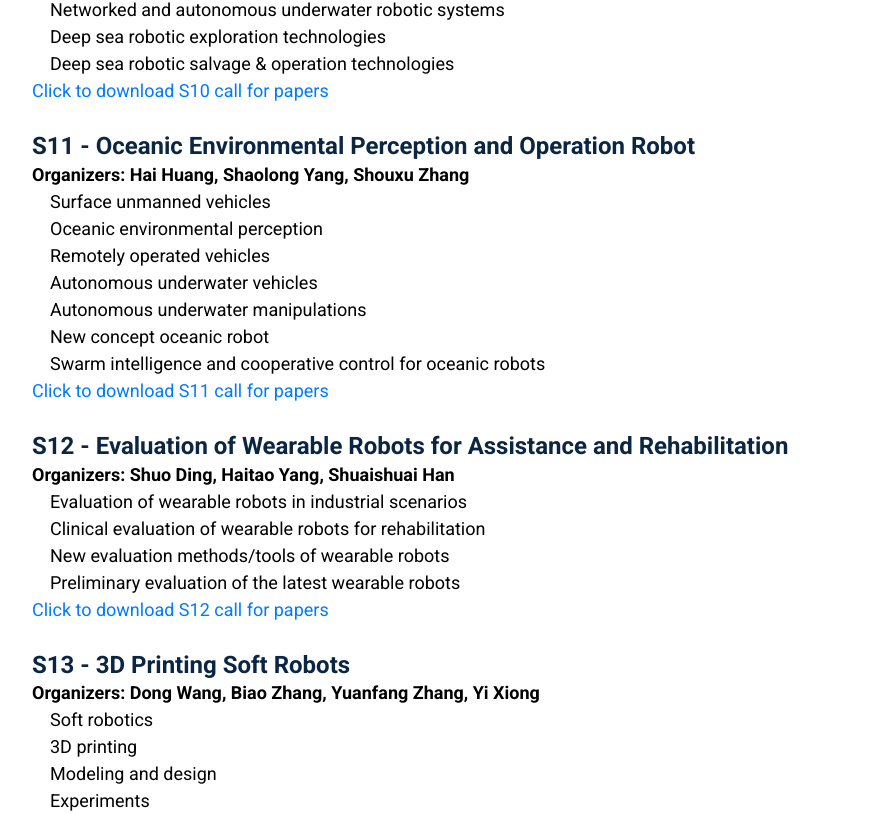
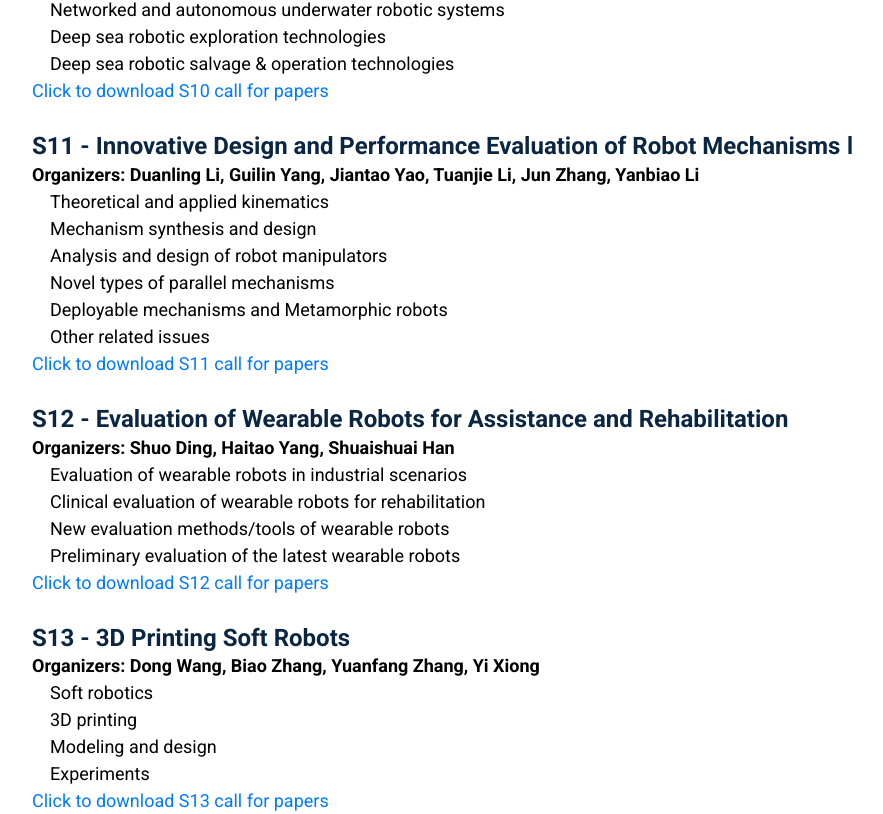
Before and after one commit to HonghaoLYU/icira2023, a plain HTML site: page specialsession.html in a window 1280 px wide. Shown: the part 3569-4383 px from the top of the page, without its empty margins (53-936 px from the left). Drawn offline with Linux system fonts and the light colour scheme.

Commit message:
update s11 to s32 1

```diff
--- a/specialsession.html
+++ b/specialsession.html
@@ -394,20 +394,19 @@
 						<div style="color:black;font-size:18px;text-align:left"><a href = "assets\call4sessions\S10-雷勇\ICIRA 2023 Special Session proposal_Yong Lei.pdf">Click to download S10 call for papers</a></div>
 
 						<br />
-						<div class="section_title text-left"><h4>S11 - Oceanic Environmental Perception and Operation Robot</h4></div>
-						<div style="color:black;font-size:18px;font-weight:bold;text-align:left">Organizers: Hai Huang, Shaolong Yang, Shouxu Zhang</div>
+						<div class="section_title text-left"><h4>S11 - Innovative Design and Performance Evaluation of Robot Mechanisms Ⅰ</h4></div>
+						<div style="color:black;font-size:18px;font-weight:bold;text-align:left">Organizers: Duanling Li, Guilin Yang, Jiantao Yao, Tuanjie Li, Jun Zhang, Yanbiao Li</div>
 						<div style="color:black;font-size:18px;text-align:left;text-indent:1em">
 							<ul class="list01">
-								<li>Surface unmanned vehicles</li>
-								<li>Oceanic environmental perception</li>
-								<li>Remotely operated vehicles</li>
-								<li>Autonomous underwater vehicles</li>
-								<li>Autonomous underwater manipulations</li>
-								<li>New concept oceanic robot</li>
-								<li>Swarm intelligence and cooperative control for oceanic robots</li>
+								<li>Theoretical and applied kinematics</li>
+								<li>Mechanism synthesis and design</li>
+								<li>Analysis and design of robot manipulators</li>
+								<li>Novel types of parallel mechanisms</li>
+								<li>Deployable mechanisms and Metamorphic robots</li>
+								<li>Other related issues</li>
 							</ul>
 						</div>
-						<div style="color:black;font-size:18px;text-align:left"><a href = "assets\call4sessions\S11-Huang Hai\ICIRA 2023 Special Session proposal_Hai Huang.pdf">Click to download S11 call for papers</a></div>
+						<div style="color:black;font-size:18px;text-align:left"><a href = "assets\call4sessions\S32\ICIRA 2023 Special Session Proposal_Innovative Design and Performance Evaluation of Robot Mechanisms.pdf">Click to download S11 call for papers</a></div>
 
 						<br />
 						<div class="section_title text-left"><h4>S12 - Evaluation of Wearable Robots for Assistance and Rehabilitation</h4></div>
@@ -725,7 +724,7 @@
 						<div style="color:black;font-size:18px;text-align:left"><a href = "assets\call4sessions\S31\ICIRA 2023 Special Session proposal-HB.pdf">Click to download S31 call for papers</a></div>
 
 						<br />
-						<div class="section_title text-left"><h4>S32 - Innovative Design and Performance Evaluation of Robot Mechanisms</h4></div>
+						<div class="section_title text-left"><h4>S32 - Innovative Design and Performance Evaluation of Robot Mechanisms Ⅱ</h4></div>
 						<div style="color:black;font-size:18px;font-weight:bold;text-align:left">Organizers: Duanling Li, Guilin Yang, Jiantao Yao, Tuanjie Li, Jun Zhang, Yanbiao Li</div>
 						<div style="color:black;font-size:18px;text-align:left;text-indent:1em">
 							<ul class="list01">
```
Also changed, not shown: images/schedule/day2.svg, images/schedule/day3.svg, 1 other file.
